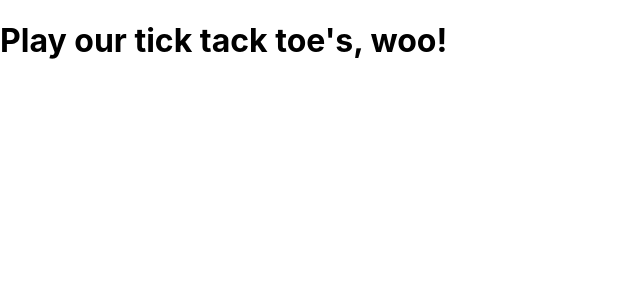
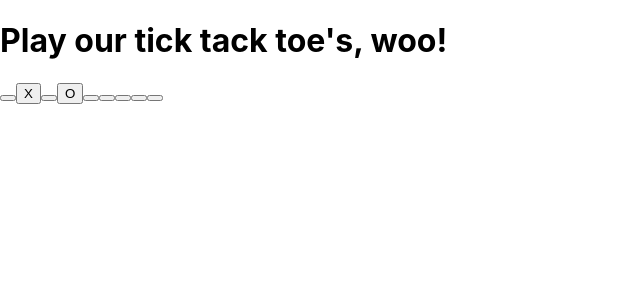
Before and after one commit to SchoolOfCode/noughts-and-crosses-plan-room-37-dov-israel-and-umkalthum, a React (Create React App) app: page / in a window 1280 px wide. Shown: the top 300 px of the page, without its empty margins (0-640 px from the left). Built offline with nearby package versions, Linux system fonts and the light colour scheme.

Commit message:
creating the Board component(sort of) and displaying the buttons on the page

```diff
--- a/src/App.js
+++ b/src/App.js
@@ -1,9 +1,14 @@
 // game logic here
+import React from "react";
+import Board from "./components/Board";
 
 function App() {
+  const squares = [null, "X", null, "O", null, null, null, null, null];
+
   return (
     <div className="App">
       <h1>Play our tick tack toe's, woo!</h1>
+      <Board squares={squares} />
     </div>
   );
 }
--- a/src/components/Board.js
+++ b/src/components/Board.js
@@ -6,3 +6,17 @@
   - Render
     - Squares - 1 for each item in board, arranged into a grid
 */
+import React from "react";
+import Square from "./Square";
+
+function Board({ squares, onClick }) {
+  return (
+    <div>
+      {squares.map((square) => {
+        return <Square value={square} />;
+      })}
+    </div>
+  );
+}
+
+export default Board;
```
